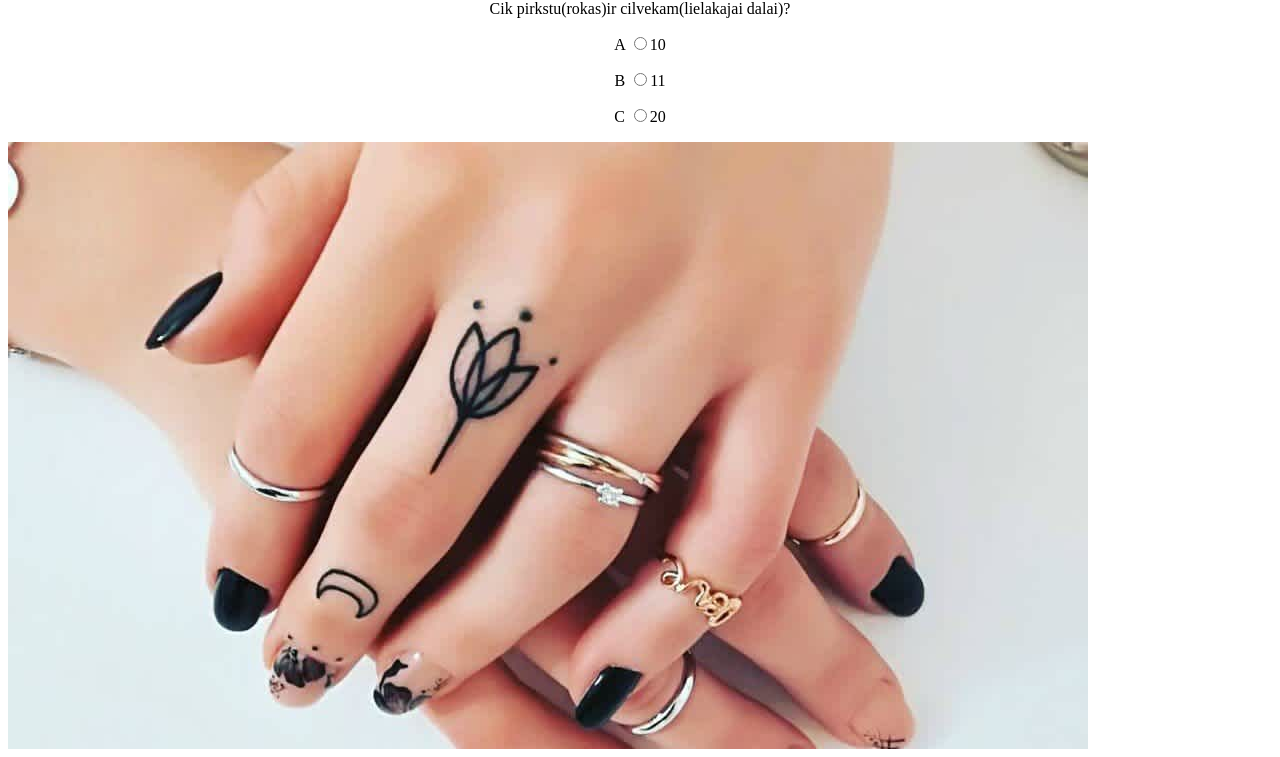
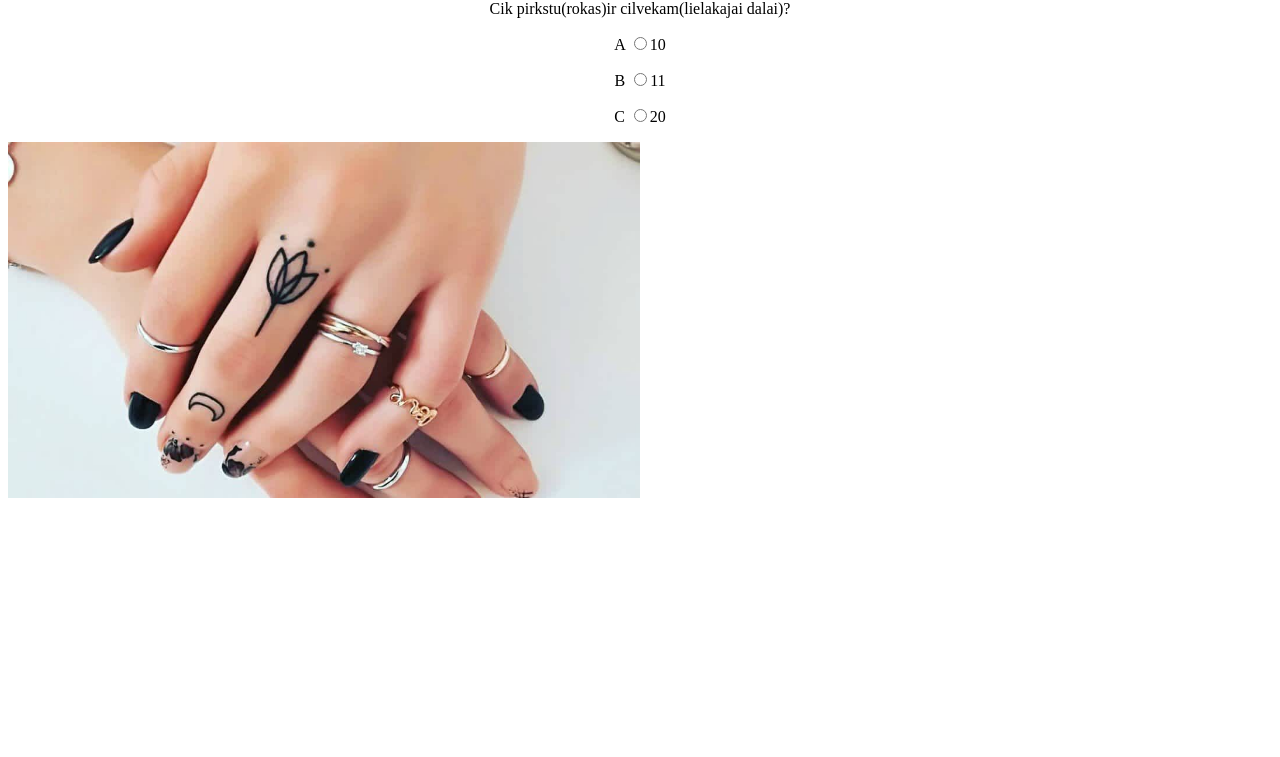
Before and after one commit to Kolumbs/stickman, a plain HTML site: page src/site/level1.html in a window 1280 px wide. Shown: the part 66-823 px from the top of the page. After the commit the page ends 800 px from the top, so only its background shows below. Drawn offline with Linux system fonts and the light colour scheme.

Commit message:
Samazināju savu bildi

```diff
--- a/src/site/level1.html
+++ b/src/site/level1.html
@@ -19,6 +19,6 @@ form {text-align: center}
 			C
 			<input type=radio name="C 20" value="Nepareizi">20</input>
 		</form>
-		<img src="hand.jpeg"/>
+		<img src="hand.jpeg" width="50%"/>
 	</body>
 </html>
```
